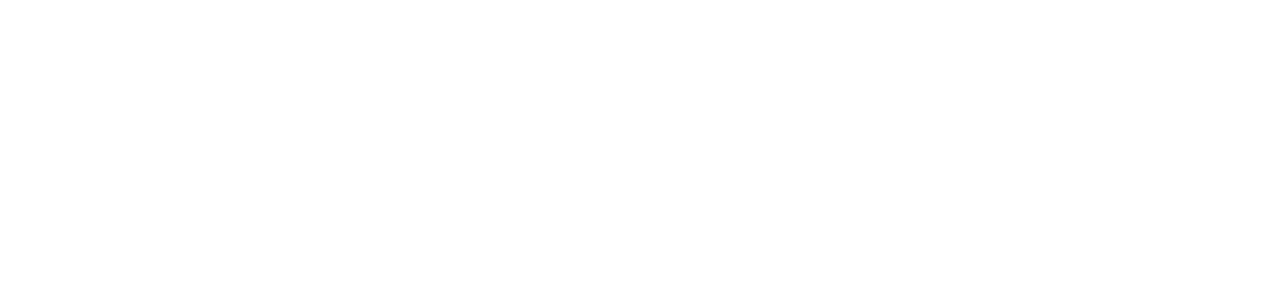
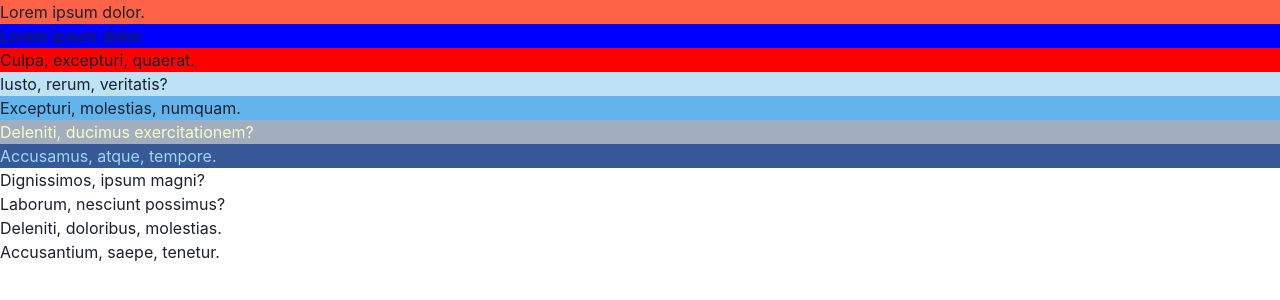
Before and after one commit to zxcvcx123/react20231031, a React (Create React App) app: page / in a window 1280 px wide. Shown: the top 300 px of the page. Built offline with nearby package versions, Linux system fonts and the light colour scheme.

Commit message:
차크라 ui 연습

```diff
--- a/src/App.js
+++ b/src/App.js
@@ -1,5 +1,25 @@
+import { Box } from "@chakra-ui/react";
+
 function App() {
-  return <></>;
+  return (
+    <>
+      <Box bgColor={"tomato"}>Lorem ipsum dolor.</Box>
+      <Box bgColor={"blue"}>Lorem ipsum dolor.</Box>
+      <Box bgColor={"red"}>Culpa, excepturi, quaerat.</Box>
+      <Box bgColor={"blue.100"}>Iusto, rerum, veritatis?</Box>
+      <Box bgColor={"blue.300"}>Excepturi, molestias, numquam.</Box>
+      <Box bgColor={"gray.400"} color={"yellow.100"}>
+        Deleniti, ducimus exercitationem?
+      </Box>
+      <Box bg={"facebook.500"} color={"linkedin.200"}>
+        Accusamus, atque, tempore.
+      </Box>
+      <Box>Dignissimos, ipsum magni?</Box>
+      <Box>Laborum, nesciunt possimus?</Box>
+      <Box>Deleniti, doloribus, molestias.</Box>
+      <Box>Accusantium, saepe, tenetur.</Box>
+    </>
+  );
 }
 
 export default App;
--- a/src/index.js
+++ b/src/index.js
@@ -1,11 +1,13 @@
-import React from 'react';
-import ReactDOM from 'react-dom/client';
-import App from './App';
+import React from "react";
+import ReactDOM from "react-dom/client";
+import App from "./App";
+import { ChakraProvider } from "@chakra-ui/react";
 
-
-const root = ReactDOM.createRoot(document.getElementById('root'));
+const root = ReactDOM.createRoot(document.getElementById("root"));
 root.render(
   <React.StrictMode>
-    <App />
-  </React.StrictMode>
+    <ChakraProvider>
+      <App />
+    </ChakraProvider>
+  </React.StrictMode>,
 );
```
